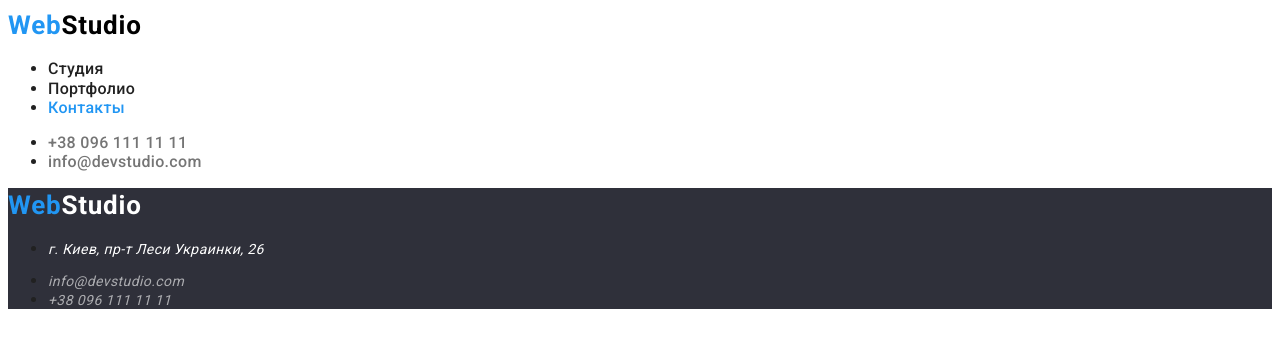
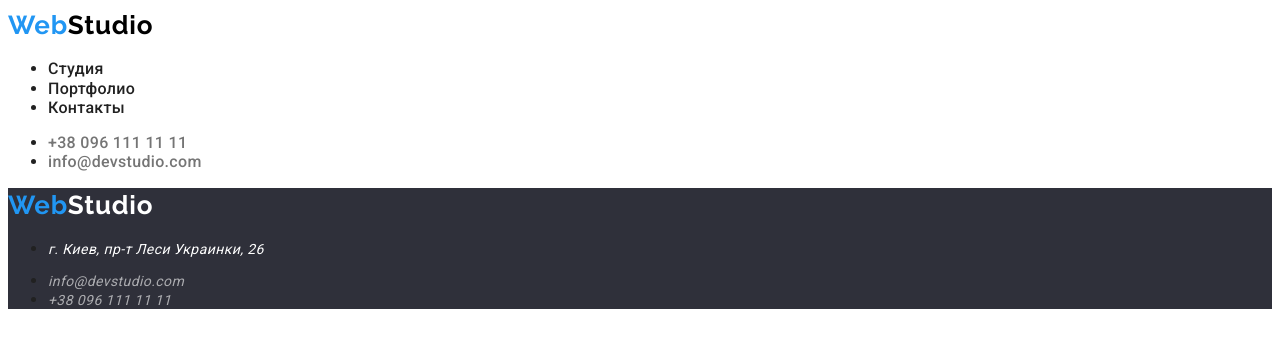
Before and after one commit to dmitgavr/goit-markup-hw-02, a plain HTML site: page contacts.html in a window 1280 px wide. Drawn offline with Linux system fonts and the light colour scheme.

Commit message:
Добавлен шрифт для лого

```diff
--- a/contacts.html
+++ b/contacts.html
@@ -4,9 +4,9 @@
         <meta charset="UTF-8">
         <meta http-equiv="X-UA-Compatible" content="IE=edge">
         <meta name="viewport" content="width=device-width, initial-scale=1.0">
-    <title>Контакты</title>
+        <title>WebStudio</title>
+        <link href="https://fonts.googleapis.com/css2?family=Raleway:wght@700&display=swap" rel="stylesheet">
         <link href="https://fonts.googleapis.com/css2?family=Roboto:wght@400;500;700;900&display=swap" rel="stylesheet">
-    <link rel="stylesheet" href="./css/contacts.css" />
         <link rel="stylesheet" href="./css/styles.css" />
     </head>
 <body>
--- a/css/styles.css
+++ b/css/styles.css
@@ -13,6 +13,7 @@
   }
 
   .logo {
+    font-family: 'Raleway', sans-serif;
     color: #000000;
     font-weight: 700;
     font-size: 26px;
```
Also changed, not shown: index.html (+1 -0 lines), portfolio.html (+3 -1 lines). Lines whose indentation alone changed are shown as unchanged.
